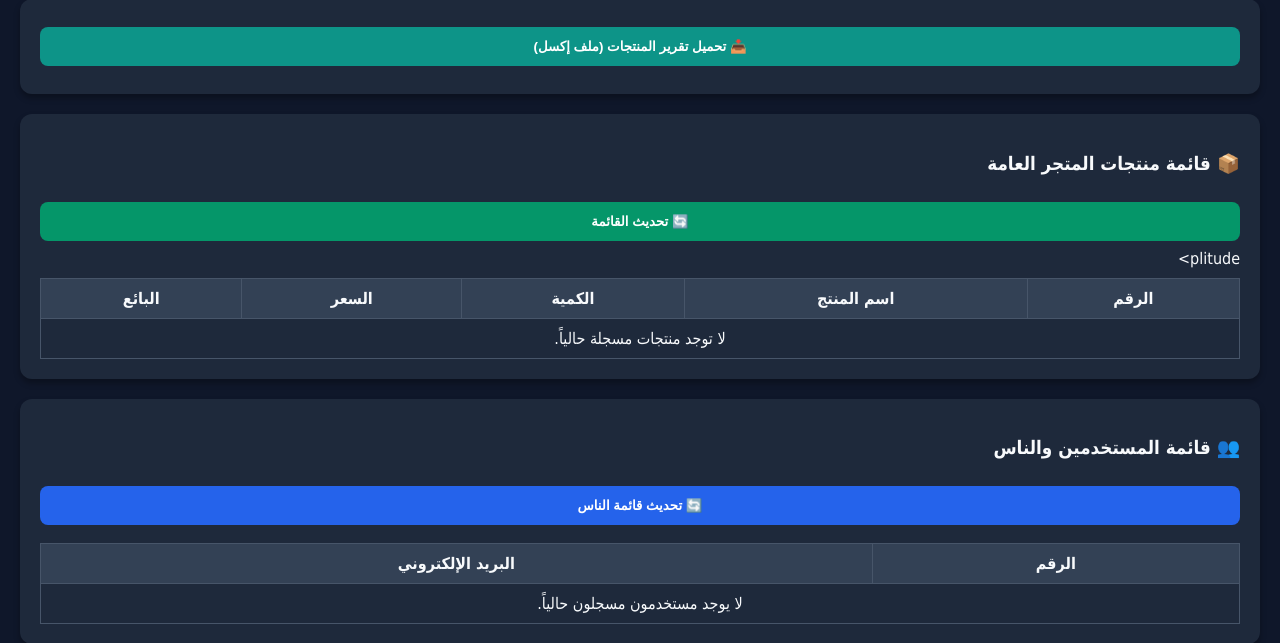
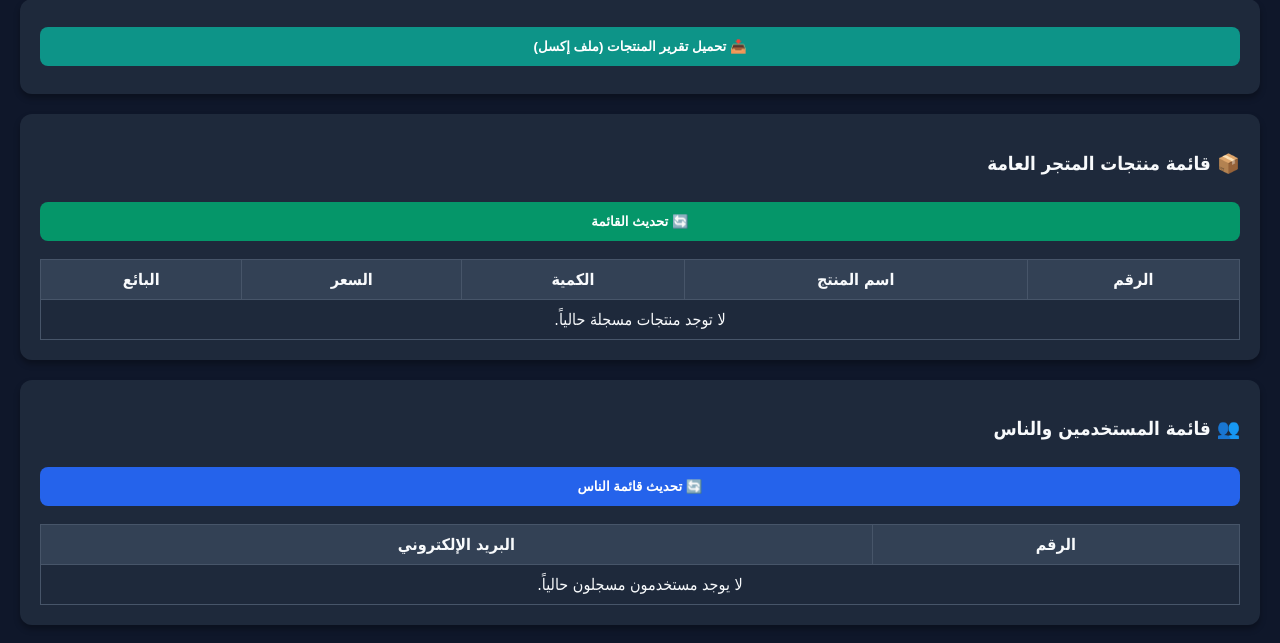
Before and after one commit to gassar0/Repository-name, a Flask app: page / in a window 1280 px wide. Shown: the part 507-1150 px from the top of the page. Run offline with Flask 3, Linux system fonts and the light colour scheme; data that the repository does not hold is empty.

Commit message:
Update store.html

```diff
--- a/templates/store.html
+++ b/templates/store.html
@@ -82,7 +82,7 @@
                         <th>السعر</th>
                         <th>البائع</th>
                     </tr>
-                plitude>
+
                 <tbody id="products-table">
                     <tr><td colspan="5">لا توجد منتجات مسجلة حالياً.</td></tr>
                 </tbody>
```
